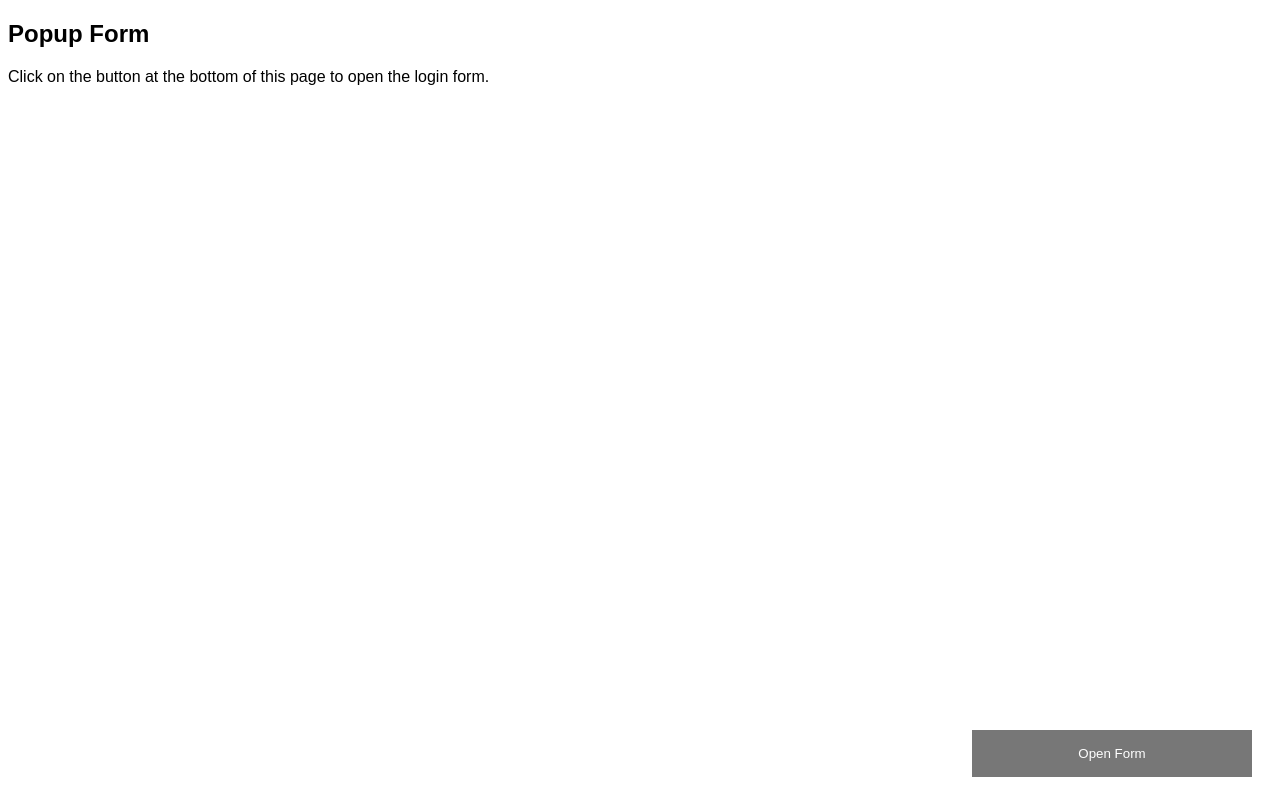
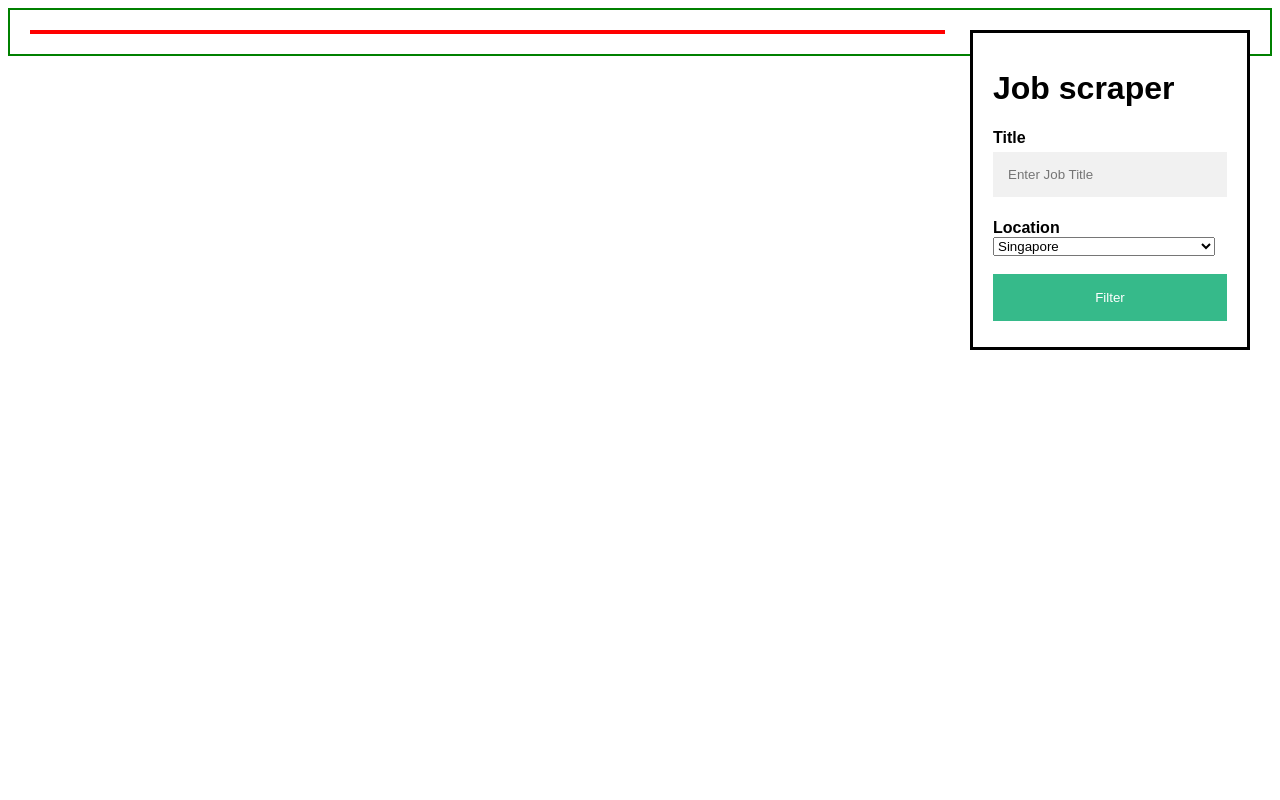
Before and after one commit to Keithpek/P7-2, a plain HTML site: page ui_test.html in a window 1280 px wide. Drawn offline with Linux system fonts and the light colour scheme.

Commit message:
Added country list for location dropdown. Also currently testing placement of images/graphs.

```diff
--- a/ui_test.html
+++ b/ui_test.html
@@ -6,28 +6,28 @@
 body {font-family: Arial, Helvetica, sans-serif;}
 * {box-sizing: border-box;}
 
-/* Button used to open the contact form - fixed at the bottom of the page */
-.open-button {
-  background-color: #555;
-  color: white;
-  padding: 16px 20px;
-  border: none;
-  cursor: pointer;
-  opacity: 0.8;
-  position: fixed;
-  bottom: 23px;
-  right: 28px;
-  width: 280px;
+/* Hold images and form in a container */
+.main-container {
+  display: flex;
+  justify-content: space-between; /* Distribute items evenly */
+  align-items: flex-start; /* Align items to the top */
+  padding: 20px;
+  gap: 20px;
+  border: 2px solid green;
 }
 
-/* The popup form - hidden by default */
-.form-popup {
-  display: none;
-  position: fixed;
-  bottom: 0;
-  right: 15px;
-  border: 3px solid #f1f1f1;
-  z-index: 9;
+.image-container{
+  flex: 1; /* Allow images to take remaining space */
+  display: flex;
+  flex-wrap: wrap; /* Wrap images to next line if no space */
+  max-width: 75%;
+  border: 2px solid red;
+}
+
+.image-container img {
+  max-width: 100%; /* Ensure images dont overflow */
+  height: auto;
+  border: 2px solid #000;
 }
 
 /* Add styles to the form container */
@@ -35,6 +35,16 @@ body {font-family: Arial, Helvetica, sans-serif;}
   max-width: 300px;
   padding: 10px;
   background-color: white;
+  padding: 16px 20px;
+  border: none;
+  cursor: pointer;
+  opacity: 1.0;
+  position: fixed;
+  top: 30px;
+  right: 30px;
+  width: 280px;
+  border: 3px solid #000000;
+  z-index: 9; /*To place popup form infront of text */
 }
 
 /* Full-width input fields */
@@ -67,13 +77,7 @@ body {font-family: Arial, Helvetica, sans-serif;}
 </style>
 </head>
 <body>
-
-<h2>Popup Form</h2>
-<p>Click on the button at the bottom of this page to open the login form.</p>
-
-<button class="open-button" onclick="openForm()">Open Form</button>
-
-<div class="form-popup" id="myForm">
+<div class="main-container">
   <form class="form-container" onsubmit="submitForm(event)">
     <h1>Job scraper</h1>
 
@@ -82,20 +86,71 @@ body {font-family: Arial, Helvetica, sans-serif;}
 
     <label for="location"><b>Location</b></label>
     <select name="location" id="location">
-        <option value="Singapore">Singapore</option>
-        <option value="Malaysia">Malaysia</option>
+      <!-- Countries added dynamically using JavaScript -->
     </select>
     <br><br>
     <button type="submit" class="btn">Filter</button>
 
   </form>
+
+  <div class="image-container">
+    <!-- Images/graphs to be tested -->
+  </div>
 </div>
 
 <script>
-function openForm() {
-    document.getElementById("myForm").style.display = "block";
-}
+// List of all countries in a simple list / array.
+// Sorted alphabetical by country name (special characters on bottom)
+const countries = [
+      "Afghanistan", "Albania", "Algeria", "Andorra", "Angola", "Antigua and Barbuda", "Argentina",
+      "Armenia", "Australia", "Austria", "Azerbaijan", "Bahamas", "Bahrain", "Bangladesh", "Barbados",
+      "Belarus", "Belgium", "Belize", "Benin", "Bhutan", "Bolivia", "Bosnia and Herzegovina", "Botswana",
+      "Brazil", "Brunei", "Bulgaria", "Burkina Faso", "Burundi", "Cabo Verde", "Cambodia", "Cameroon",
+      "Canada", "Central African Republic", "Chad", "Chile", "China", "Colombia", "Comoros", "Congo",
+      "Costa Rica", "Croatia", "Cuba", "Cyprus", "Czech Republic", "Denmark", "Djibouti", "Dominica",
+      "Dominican Republic", "East Timor", "Ecuador", "Egypt", "El Salvador", "Equatorial Guinea", "Eritrea",
+      "Estonia", "Eswatini", "Ethiopia", "Fiji", "Finland", "France", "Gabon", "Gambia", "Georgia",
+      "Germany", "Ghana", "Greece", "Grenada", "Guatemala", "Guinea", "Guinea-Bissau", "Guyana", "Haiti",
+      "Honduras", "Hungary", "Iceland", "India", "Indonesia", "Iran", "Iraq", "Ireland", "Israel", "Italy",
+      "Jamaica", "Japan", "Jordan", "Kazakhstan", "Kenya", "Kiribati", "Korea North", "Korea South",
+      "Kosovo", "Kuwait", "Kyrgyzstan", "Laos", "Latvia", "Lebanon", "Lesotho", "Liberia", "Libya",
+      "Liechtenstein", "Lithuania", "Luxembourg", "Madagascar", "Malawi", "Malaysia", "Maldives", "Mali",
+      "Malta", "Marshall Islands", "Mauritania", "Mauritius", "Mexico", "Micronesia", "Moldova", "Monaco",
+      "Mongolia", "Montenegro", "Morocco", "Mozambique", "Myanmar", "Namibia", "Nauru", "Nepal", "Netherlands",
+      "New Zealand", "Nicaragua", "Niger", "Nigeria", "North Macedonia", "Norway", "Oman", "Pakistan", "Palau",
+      "Panama", "Papua New Guinea", "Paraguay", "Peru", "Philippines", "Poland", "Portugal", "Qatar", "Romania",
+      "Russia", "Rwanda", "Saint Kitts and Nevis", "Saint Lucia", "Saint Vincent and the Grenadines", "Samoa",
+      "San Marino", "Sao Tome and Principe", "Saudi Arabia", "Senegal", "Serbia", "Seychelles", "Sierra Leone",
+      "Singapore", "Slovakia", "Slovenia", "Solomon Islands", "Somalia", "South Africa", "South Sudan",
+      "Spain", "Sri Lanka", "Sudan", "Suriname", "Sweden", "Switzerland", "Syria", "Taiwan", "Tajikistan",
+      "Tanzania", "Thailand", "Togo", "Tonga", "Trinidad and Tobago", "Tunisia", "Turkey", "Turkmenistan",
+      "Tuvalu", "Uganda", "Ukraine", "United Arab Emirates", "United Kingdom", "United States", "Uruguay",
+      "Uzbekistan", "Vanuatu", "Vatican City", "Venezuela", "Vietnam", "Yemen", "Zambia", "Zimbabwe"
+    ];
 
+//get the select element for location list
+const selectlocation = document.getElementById('location');
+
+//Defines default country at the top of the list
+const defaultOption = document.createElement('option');
+defaultOption.value = 'Singapore';
+defaultOption.text = 'Singapore';
+defaultOption.selected = true;
+selectlocation.appendChild(defaultOption);
+
+//Populate the select element with countries
+countries.forEach(location => {
+  //if condition to exclude Singapore from
+  //the list since its at the top
+  if (location !== 'Singapore') {
+    const option = document.createElement('option');
+    option.value = location;
+    option.text = location;
+    selectlocation.appendChild(option);
+  }
+});
+
+//Submits form and sends data to Flask backend
 function submitForm(event) {
     event.preventDefault(); //Prevents form submission
     const title = document.getElementById('title').value;
@@ -117,7 +172,7 @@ function submitForm(event) {
     })
     .then(response => response.json())
     .then(data => {
-        console.log('Response from Python program', data.message); //replace data with data.result if function is added
+        console.log('Response from Python program', data.message);
         alert(`Form submitted successfully! Title: ${data.title}, Location: ${data.location}`);
         //alert(`Python program processed the data! Result: ${data.result})
     })
```
Also changed, not shown: config.json (+3 -8 lines), jobs.csv (+17 -35 lines), 1 other file.
